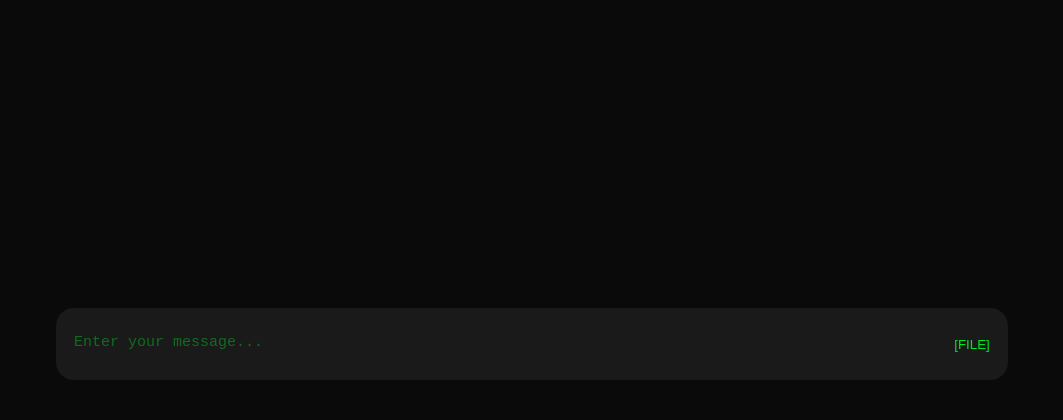
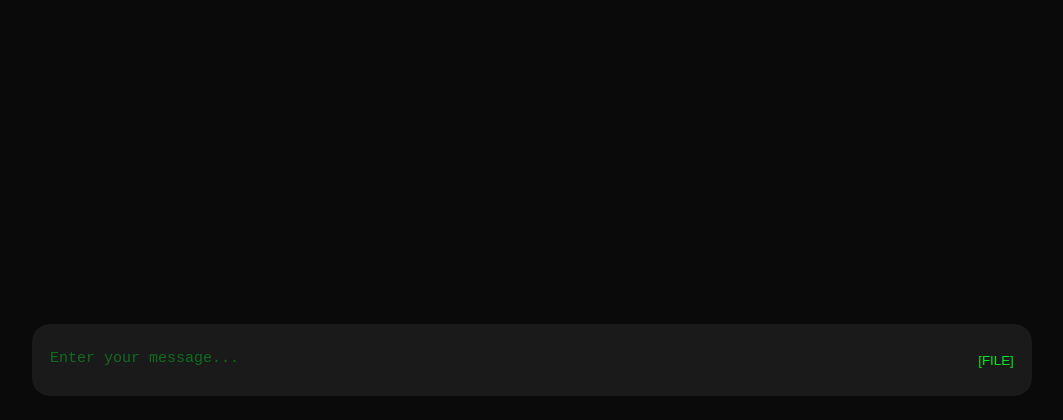
Before and after one commit to vifirsanova/smithgpt, a Flask app: page / in a window 1280 px wide. Shown: the part 380-800 px from the top of the page, without its empty margins (108-1171 px from the left). Run offline with Flask 3, Linux system fonts and the light colour scheme.

Commit message:
Fix data uploading

```diff
--- a/app.py
+++ b/app.py
@@ -86,7 +86,7 @@
             },
             {
                 "role": "user",
-                "content": [{"type": "text", "text": str(message)},]
+                "content": [{"type": "text", "text": message},]
             },
         ],
     ]
@@ -103,8 +103,7 @@
         outputs = model.generate(**inputs, temperature=0.7, top_k=50, max_new_tokens=2048)
 
     outputs = tokenizer.batch_decode(outputs)
-
-    return re.findall(r'<start_of_turn>(.*?)<end_of_turn>', outputs[0], re.DOTALL)[1]
+    return str(re.findall(r'<start_of_turn>(.*?)<end_of_turn>', outputs[0], re.DOTALL)[1])
 
 @app.route('/')
 def index():
@@ -122,10 +121,8 @@
     if file and allowed_file(file.filename):
         try:
             content = extract_text_from_file(file.stream, file.filename)
-            messages = create_messages(content)
-            return jsonify({
-                'response': messages
-            })
+            content = create_messages(content)
+            return jsonify({'content': content})
         except Exception as e:
             return jsonify({'error': f"Processing error: {str(e)}"}), 500
     else:
--- a/static/styles.css
+++ b/static/styles.css
@@ -66,6 +66,13 @@
     background-color: var(--input-bg);
     border-radius: 18px;
     align-items: center;
+    position: fixed;
+    bottom: 24px;
+    left: 50%;
+    transform: translateX(-50%);
+    width: calc(100% - 48px);
+    max-width: 1000px;
+    box-sizing: border-box;
 }
 
 .input-field {
```
